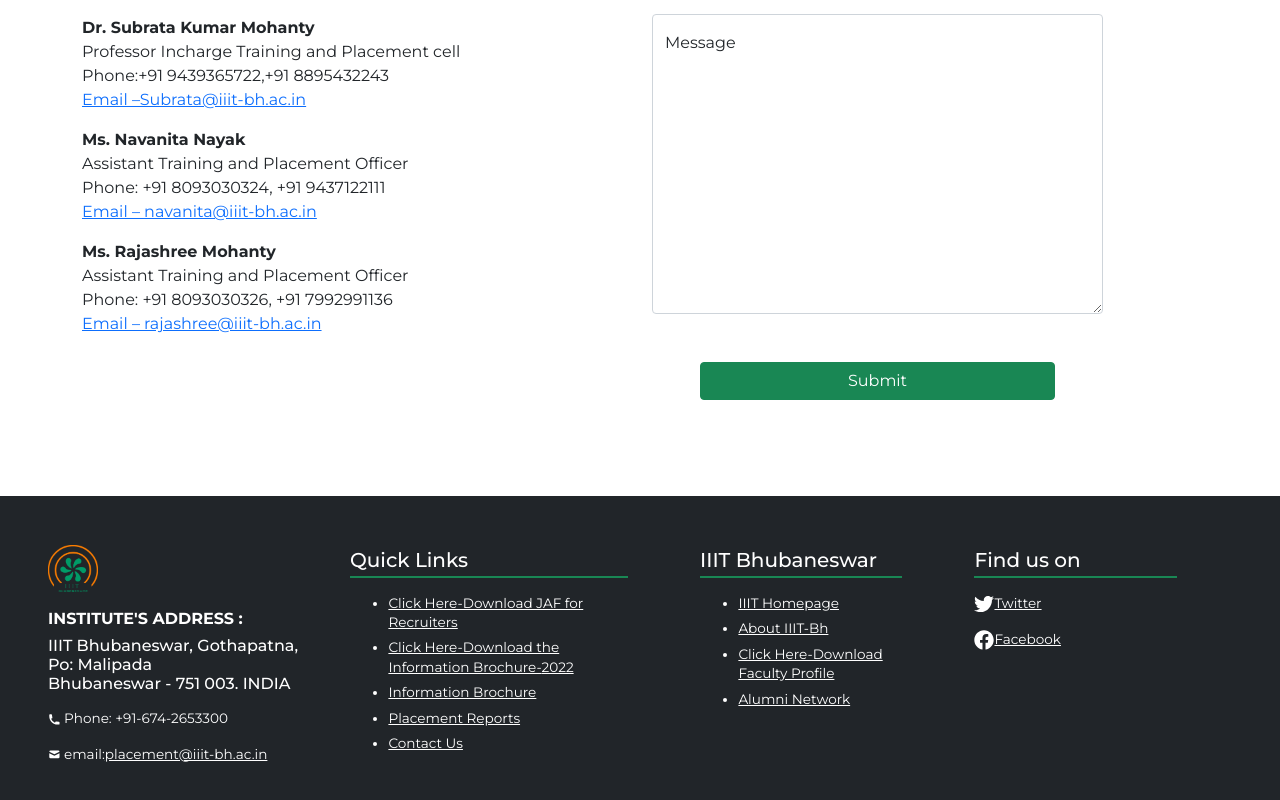
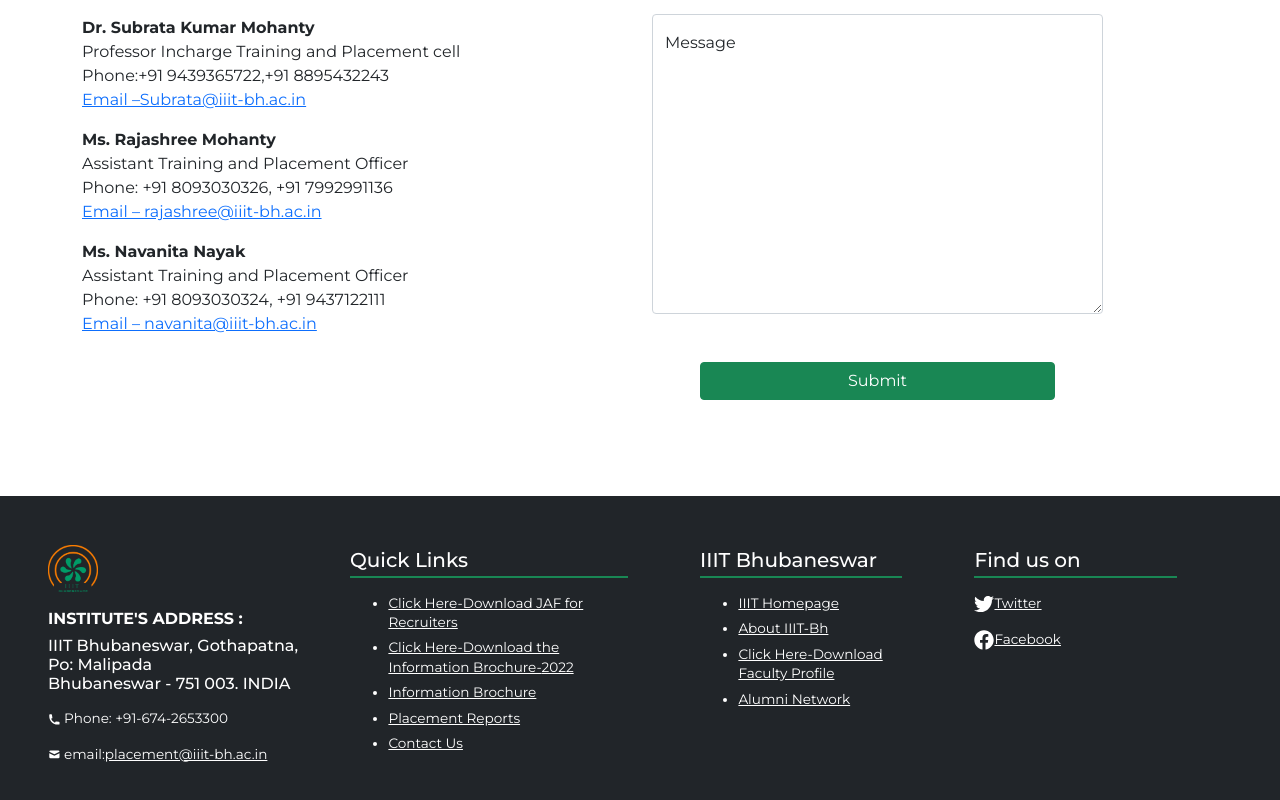
Before and after one commit to pawankm21/iiit-placement-website-v2, a Next.js app: page /contact-us in a window 1280 px wide. Shown: the part 900-1700 px from the top of the page. Built offline with nearby package versions, Linux system fonts and the light colour scheme; grey boxes are pictures that could not be loaded.

Commit message:
Update contact-us.jsx

```diff
--- a/pages/contact-us.jsx
+++ b/pages/contact-us.jsx
@@ -34,23 +34,22 @@
               </p>
             </p>
             <p>
+              <strong>Ms. Rajashree Mohanty</strong>
+              <p>
+                Assistant Training and Placement Officer
+                <div>Phone: +91 8093030326, +91 7992991136</div>
+                <Link href="mailto:rajashree@iiit-bh.ac.in">
+                  Email – rajashree@iiit-bh.ac.in
+                </Link>
+              </p>
+            </p>
+            <p>
               <strong>Ms. Navanita Nayak</strong>
               <p>
                 Assistant Training and Placement Officer
                 <div>Phone: +91 8093030324, +91 9437122111</div>
                 <Link href="mailto:navanita@iiit-bh.ac.in">
                   Email – navanita@iiit-bh.ac.in
-                </Link>
-              </p>
-            </p>
-
-            <p>
-              <strong>Ms. Rajashree Mohanty</strong>
-              <p>
-                Assistant Training and Placement Officer
-                <div>Phone: +91 8093030326, +91 7992991136</div>
-                <Link href="mailto:rajashree@iiit-bh.ac.in">
-                  Email – rajashree@iiit-bh.ac.in
                 </Link>
               </p>
             </p>
```
